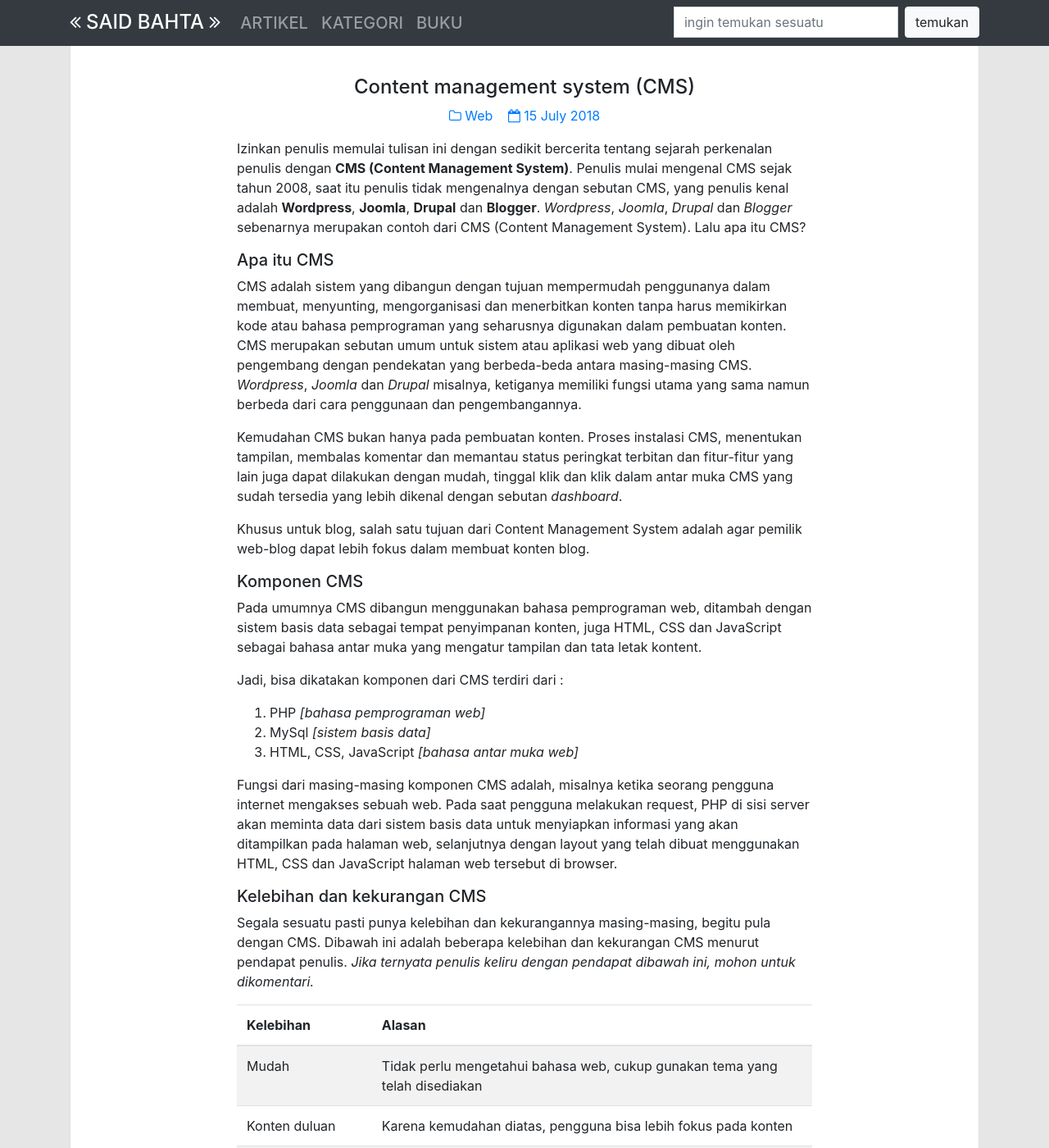
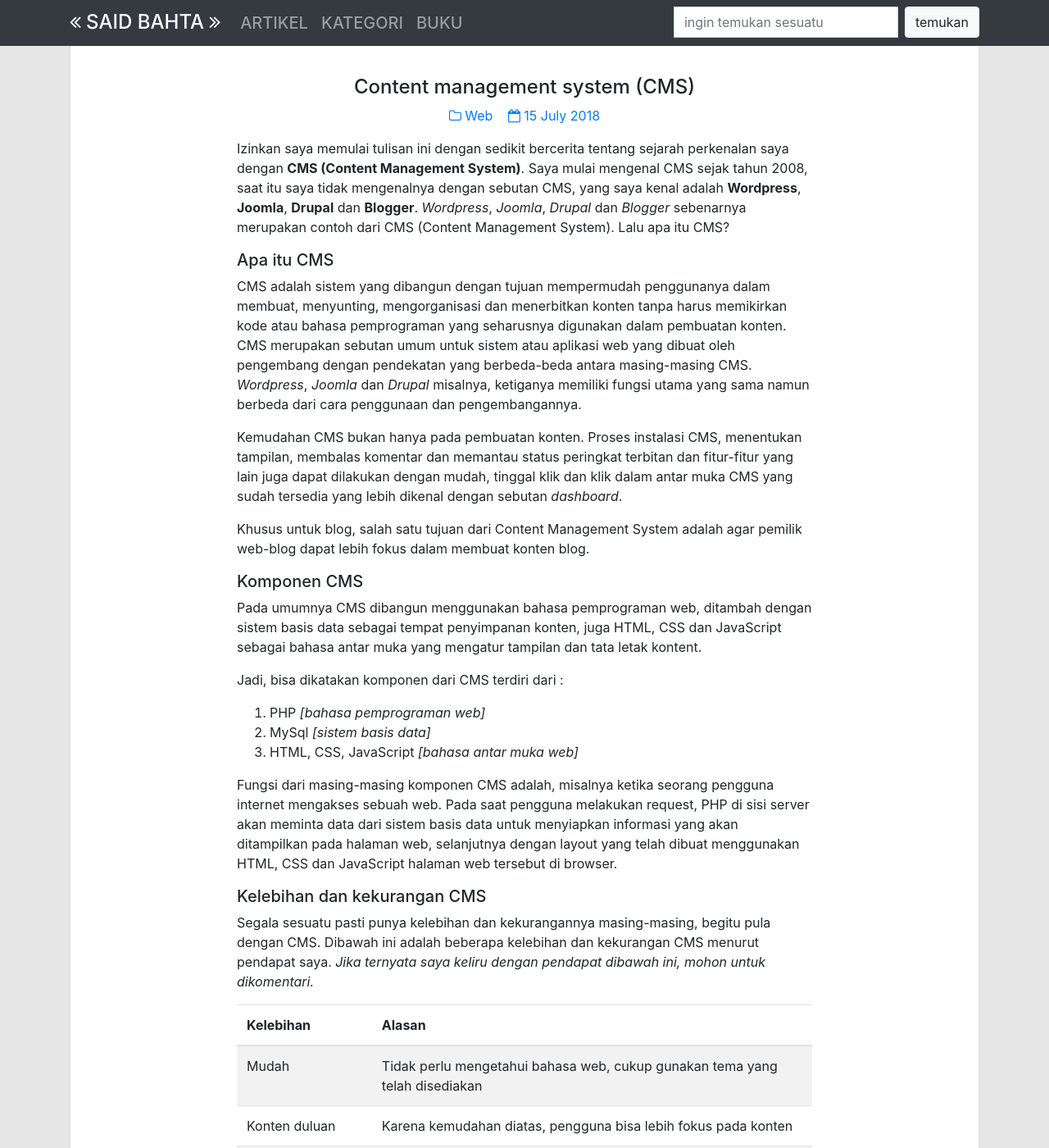
Before and after one commit to surtinaali/blog, a Jekyll site: the page built from _posts/2018-07-16-content-management-system.markdown, in a window 1280 px wide and 1400 px high. Shown: the whole window at 82% size. Built offline with Jekyll 4.4.1, drawn with Linux system fonts in a browser that asks for light colours; comment, search, counter and statistics services are not loaded.

Commit message:
update tulisan

```diff
--- a/_posts/2018-07-16-content-management-system.markdown
+++ b/_posts/2018-07-16-content-management-system.markdown
@@ -6,7 +6,7 @@ categories: Web
 img_path: assets/img/post/160718.svg
 ---
 
-Izinkan penulis memulai tulisan ini dengan sedikit bercerita tentang sejarah perkenalan penulis dengan __CMS (Content Management System)__. Penulis mulai mengenal CMS sejak tahun 2008, saat itu penulis tidak mengenalnya dengan sebutan CMS, yang penulis kenal adalah __Wordpress__, __Joomla__, __Drupal__ dan __Blogger__. _Wordpress_, _Joomla_, _Drupal_ dan _Blogger_ sebenarnya merupakan contoh dari CMS (Content Management System). Lalu apa itu CMS?
+Izinkan saya memulai tulisan ini dengan sedikit bercerita tentang sejarah perkenalan saya dengan __CMS (Content Management System)__. Saya mulai mengenal CMS sejak tahun 2008, saat itu saya tidak mengenalnya dengan sebutan CMS, yang saya kenal adalah __Wordpress__, __Joomla__, __Drupal__ dan __Blogger__. _Wordpress_, _Joomla_, _Drupal_ dan _Blogger_ sebenarnya merupakan contoh dari CMS (Content Management System). Lalu apa itu CMS?
 
 {:#apa}
 ##### Apa itu CMS
@@ -32,7 +32,7 @@ Fungsi dari masing-masing komponen CMS adalah, misalnya ketika seorang pengguna
 {:#kelebihan}
 ##### Kelebihan dan kekurangan CMS
 
-Segala sesuatu pasti punya kelebihan dan kekurangannya masing-masing, begitu pula dengan CMS. Dibawah ini adalah beberapa kelebihan dan kekurangan CMS menurut pendapat penulis. _Jika ternyata penulis keliru dengan pendapat dibawah ini, mohon untuk dikomentari._
+Segala sesuatu pasti punya kelebihan dan kekurangannya masing-masing, begitu pula dengan CMS. Dibawah ini adalah beberapa kelebihan dan kekurangan CMS menurut pendapat saya. _Jika ternyata saya keliru dengan pendapat dibawah ini, mohon untuk dikomentari._
 
 {:.table .table-striped}
 | Kelebihan | Alasan |
```
